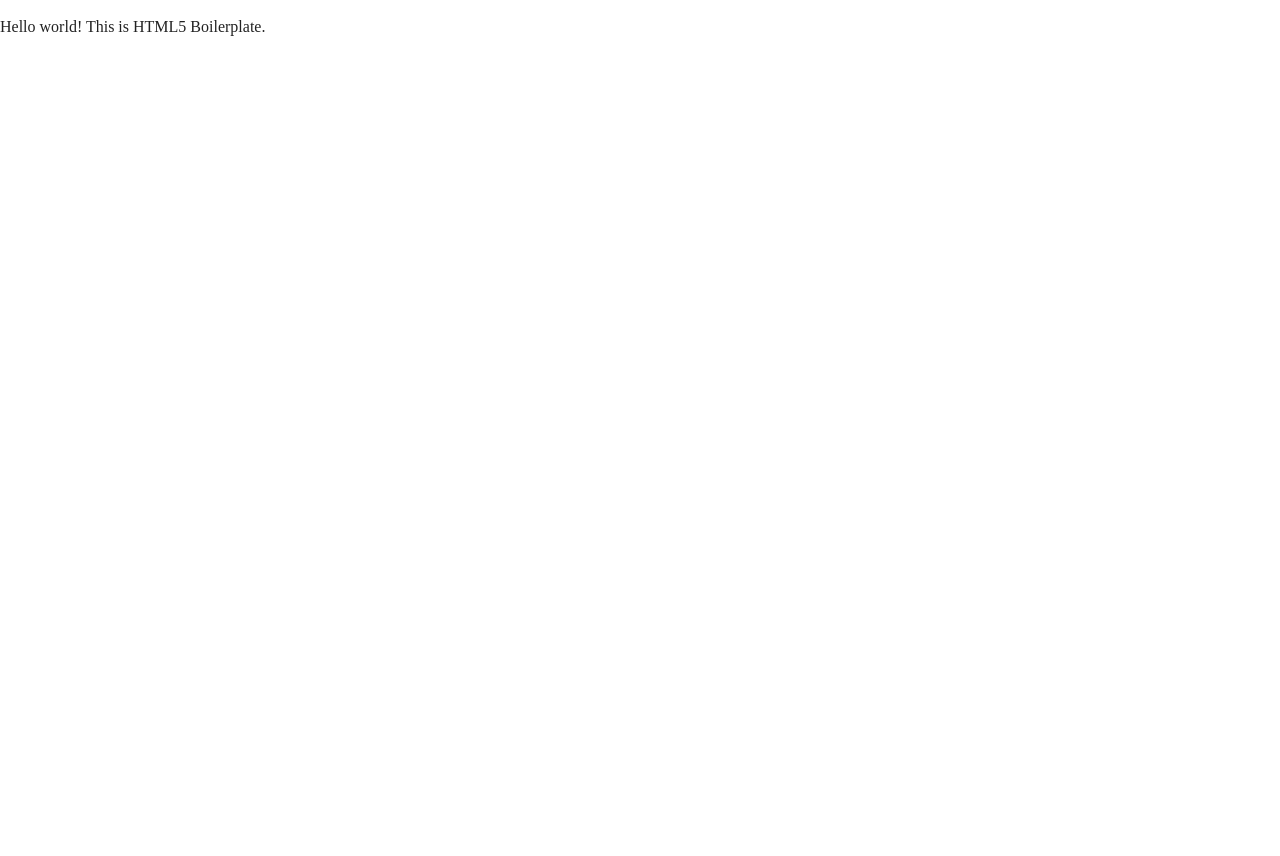
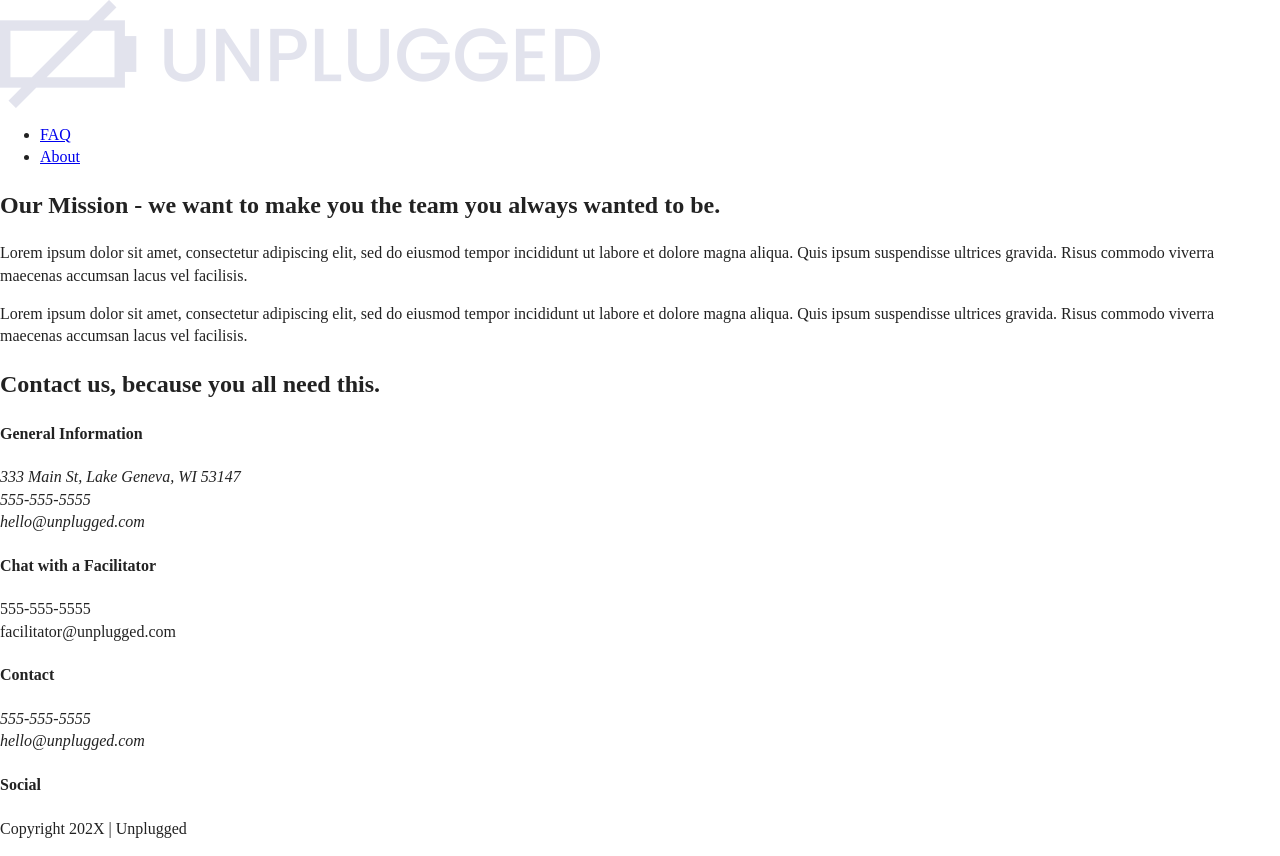
Before and after one commit to KelsiePaige/unplugged-project, a website: page about/index.html in a window 1280 px wide. Before the commit the page ends 800 px from the top, so only its background shows below. Drawn offline with Linux system fonts and the light colour scheme.

Commit message:
Add initial About page

```diff
--- a/about/index.html
+++ b/about/index.html
@@ -23,9 +23,98 @@
 </head>
 
 <body>
+  <header>
+    <div>
+      <a href="#">
+        <img src="../unpluggedlogo.png" alt="unplugged logo"></a>
+      <div class="header-divider"></div>
+      <nav>
+        <ul>
+          <li><a href="faq/index.html" target="_blank" rel="noopener">FAQ</a></li>
+          <li><a href="about/index.html" target="_blank" rel="noopener">About</a></li>
+        </ul>
+      </nav>
+    </div>
+  </header>
 
-  <!-- Add your site or application content here -->
-  <p>Hello world! This is HTML5 Boilerplate.</p>
+  <main>
+    <section class="mission">
+      <div class="content-wrapper">
+        <div class="mission-content">
+          <h2>Our Mission - we want to make you the team you always wanted to be.</h2>
+          <p>Lorem ipsum dolor sit amet, consectetur adipiscing elit, sed do eiusmod tempor incididunt ut labore et
+            dolore magna aliqua. Quis ipsum suspendisse ultrices gravida. Risus commodo viverra maecenas accumsan lacus
+            vel facilisis.</p>
+          <p>Lorem ipsum dolor sit amet, consectetur adipiscing elit, sed do eiusmod tempor incididunt ut labore et
+             dolore magna aliqua. Quis ipsum suspendisse ultrices gravida. Risus commodo viverra maecenas accumsan lacus
+             vel facilisis.</p>
+        </div>
+      </div>
+    </section>
+
+    <section class="map">
+      <figure></figure>
+    </section>
+
+    <section class="contact-section">
+      <div class="content-wrapper">
+        <div class="contact-content">
+          <h2>Contact us, because you all need this.</h2>
+          <div class="general-info">
+            <h4>General Information</h4>
+            <address>
+              <p>
+                333 Main St, Lake Geneva, WI 53147<br>
+                555-555-5555<br>
+                hello@unplugged.com
+              </p>
+            </address>
+          </div>
+          <div class="facilitator-info">
+            <h4>Chat with a Facilitator</h4>
+            <p>
+              555-555-5555<br>
+              facilitator@unplugged.com
+            </p>
+          </div>
+        </div>
+      </div>
+    </section>
+  </main>
+
+  <footer>
+    <div class="content-wrapper">
+      <div class="footer-content">
+        <div class="contact">
+          <h4>Contact</h4>
+          <address>
+            <p>
+              555-555-5555<br>
+              hello@unplugged.com
+            </p>
+          </address>
+        </div>
+        <div class="social">
+          <h4>Social</h4>
+          <div class="social-icons">
+            <p>
+              <a href="https://www.facebook.com/" target="_blank"></a>
+            </p>
+            <p>
+              <a href="https://www.twitter.com/" target="_blank"></a>
+            </p>
+            <p>
+              <a href="https://www.instagram.com/" target="_blank"></a>
+            </p>
+          </div>
+        </div>
+      </div> <!-- footer content ends -->
+    </div> <!-- footer content-wrapper ends -->
+    <div class="copyright">
+      <p>Copyright 202X | Unplugged</p>
+    </div>
+  </footer>
+
   <script src="../js/vendor/modernizr-3.11.2.min.js"></script>
   <script src="../js/plugins.js"></script>
   <script src="../js/main.js"></script>
```
